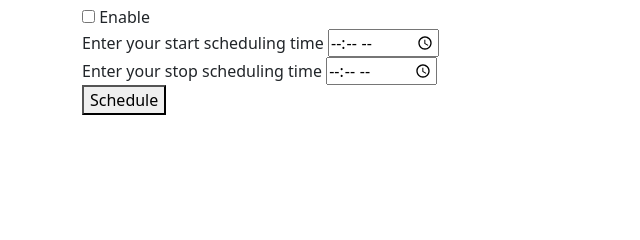
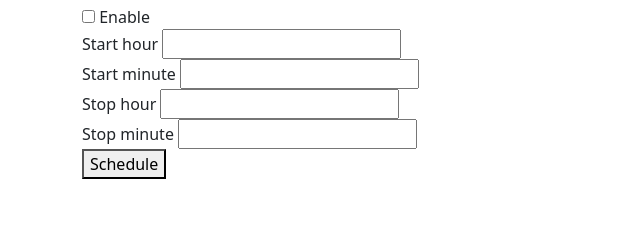
Before and after one commit to lc-at/dockurr, a Flask app: template dockurr/templates/schedule_container.html in a window 1280 px wide. Shown: the part 155-395 px from the top of the page, without its empty margins (0-640 px from the left). Run offline with Flask 3, Linux system fonts and the light colour scheme; the template is opened without the code that fills it, so the values that code supplies are empty.

Commit message:
feat: update container scheduler

```diff
--- a/config-dist.toml
+++ b/config-dist.toml
@@ -21,3 +21,4 @@ redbeat_redis_url = 'redis://localhost:6379/1'
 # for production, do not use short intervals!
 container_reaper = 5 # seconds
 container_syncer = 5 # seconds
+update_beat_schedule = 120 # seconds
--- a/dockurr/templates/dashboard.html
+++ b/dockurr/templates/dashboard.html
@@ -41,6 +41,7 @@
         <a class="btn btn-primary" href="{{ url_for('views.start_container', id=container.id) }}">Start</a>
         <a class="btn btn-warning" href="{{ url_for('views.stop_container', id=container.id) }}">Stop</a>
         <a class="btn btn-danger" href="{{ url_for('views.delete_container', id=container.id) }}">Delete</a>
+        <a class="btn btn-danger" href="{{ url_for('views.schedule_container', id=container.id) }}">Schedule</a>
       </div>
     </div>
   </div>
--- a/dockurr/templates/schedule_container.html
+++ b/dockurr/templates/schedule_container.html
@@ -3,16 +3,22 @@
 {% block title %}Schedule Container{% endblock %}
 
 {% block container %}
-<h1>Schedule Container : {{container.name}}</h1>
+<h1>Schedule Container: {{container.name}}</h1>
 <form method="post">
-  <input type="checkbox" name="scheduled">
+  <input type="checkbox" name="scheduled" {% if container.scheduled %}checked{% endif %}>
   <label>Enable</label>
-    <br />
-  <label> Enter your start scheduling time</label>
-  <input type="time" name="start_time">
   <br />
-  <label> Enter your stop scheduling time</label>
-  <input type="time" name="stop_time">
+  <label>Start hour</label>
+  <input type="number" name="start_hour" value="{{ container.start_hour }}">
+  <br />
+  <label>Start minute</label>
+  <input type="number" name="start_minute" value="{{ container.start_minute }}">
+  <br />
+  <label>Stop hour</label>
+  <input type="number" name="stop_hour" value="{{ container.stop_hour }}">
+  <br />
+  <label>Stop minute</label>
+  <input type="number" name="stop_minute" value="{{ container.stop_minute }}">
   <br />
   <button type="submit">Schedule</button>
   <!--TODO: implementasi prefill start/stop sesuai container -->
--- a/requirements.txt
+++ b/requirements.txt
@@ -70,7 +70,9 @@ python-dateutil==2.8.2
 pytz==2023.3
     # via celery
 redis==4.5.5
-    # via celery-redbeat
+    # via
+    #   -r requirements.in
+    #   celery-redbeat
 requests==2.30.0
     # via docker
 six==1.16.0
```
Also changed, not shown: dockurr/tasks/__init__.py (+8 -0 lines), dockurr/tasks/container_scheduler.py (+27 -2 lines), dockurr/views.py (+19 -1 lines), 1 other file.
